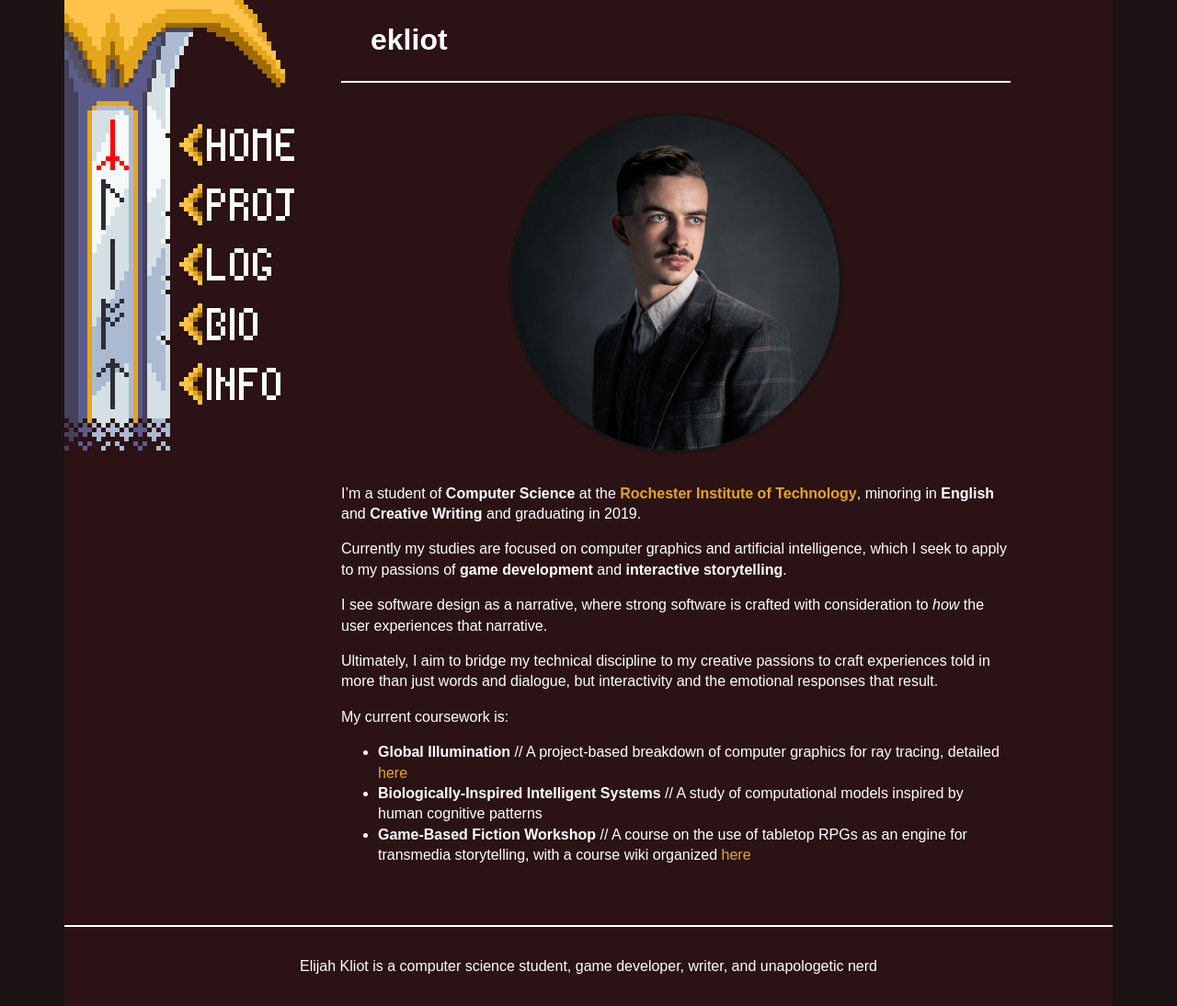
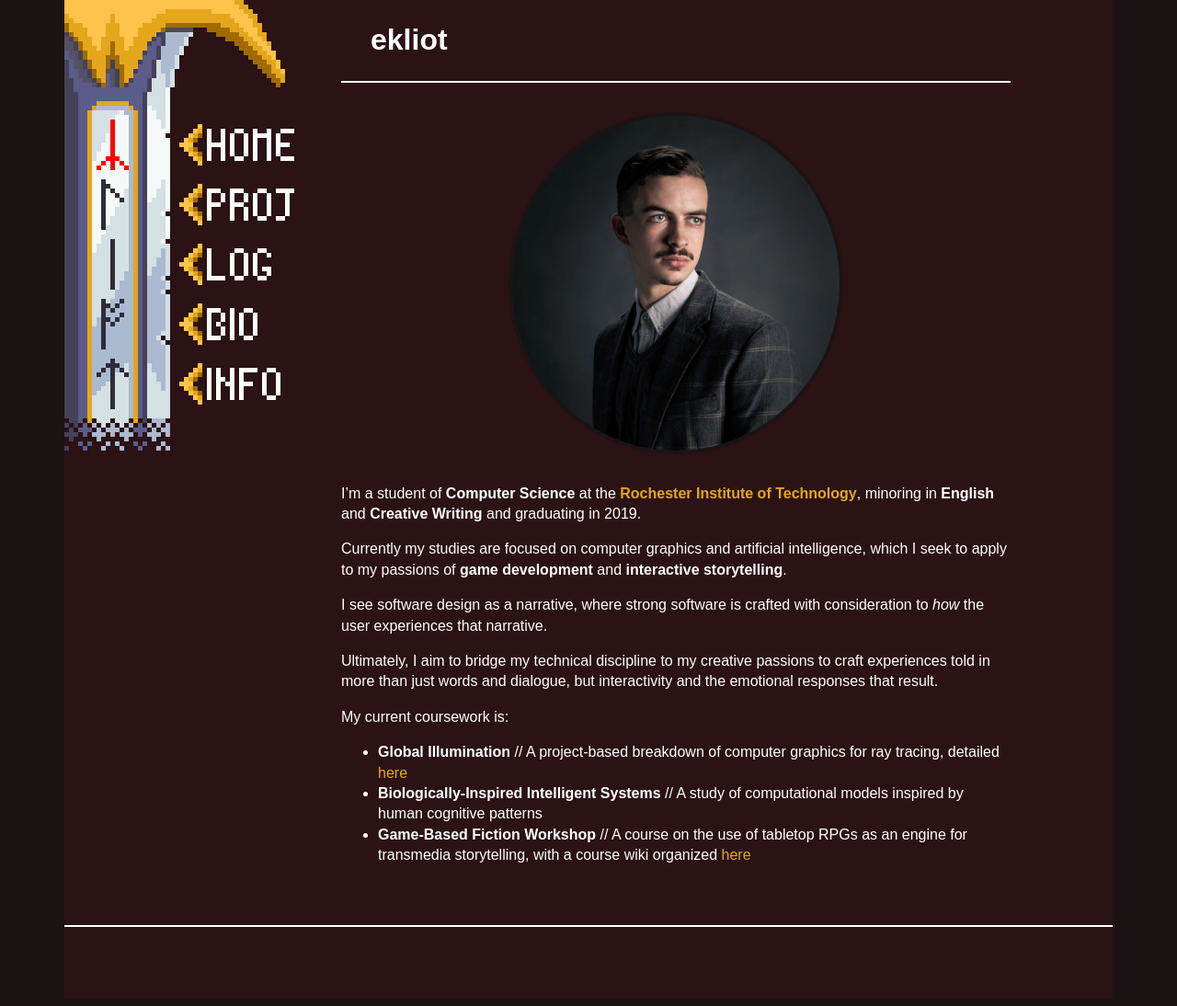
Before and after one commit to ekliot/ekliot.github.io, a Jekyll site: the page built from index.md, in a window 1280 px wide. Shown: the whole page at 92% size. Built offline with Jekyll 4.4.1, drawn with Linux system fonts in a browser that asks for light colours.

Commit message:
hide footer for now

```diff
--- a/_includes/footer.html
+++ b/_includes/footer.html
@@ -1,3 +1,3 @@
 <div id="Footer">
-    <div class="text-center">Elijah Kliot is a computer science student, game developer, writer, and unapologetic nerd</div>
+    <!-- <div class="text-center">Elijah Kliot is a computer science student, game developer, writer, and unapologetic nerd</div> -->
 </div>
--- a/_sass/common.scss
+++ b/_sass/common.scss
@@ -62,6 +62,7 @@ body {
   padding: 2em;
   border-top: 2px solid white;
   margin-top: 3em;
+  height: 5em;
 }
 
 svg {
```
